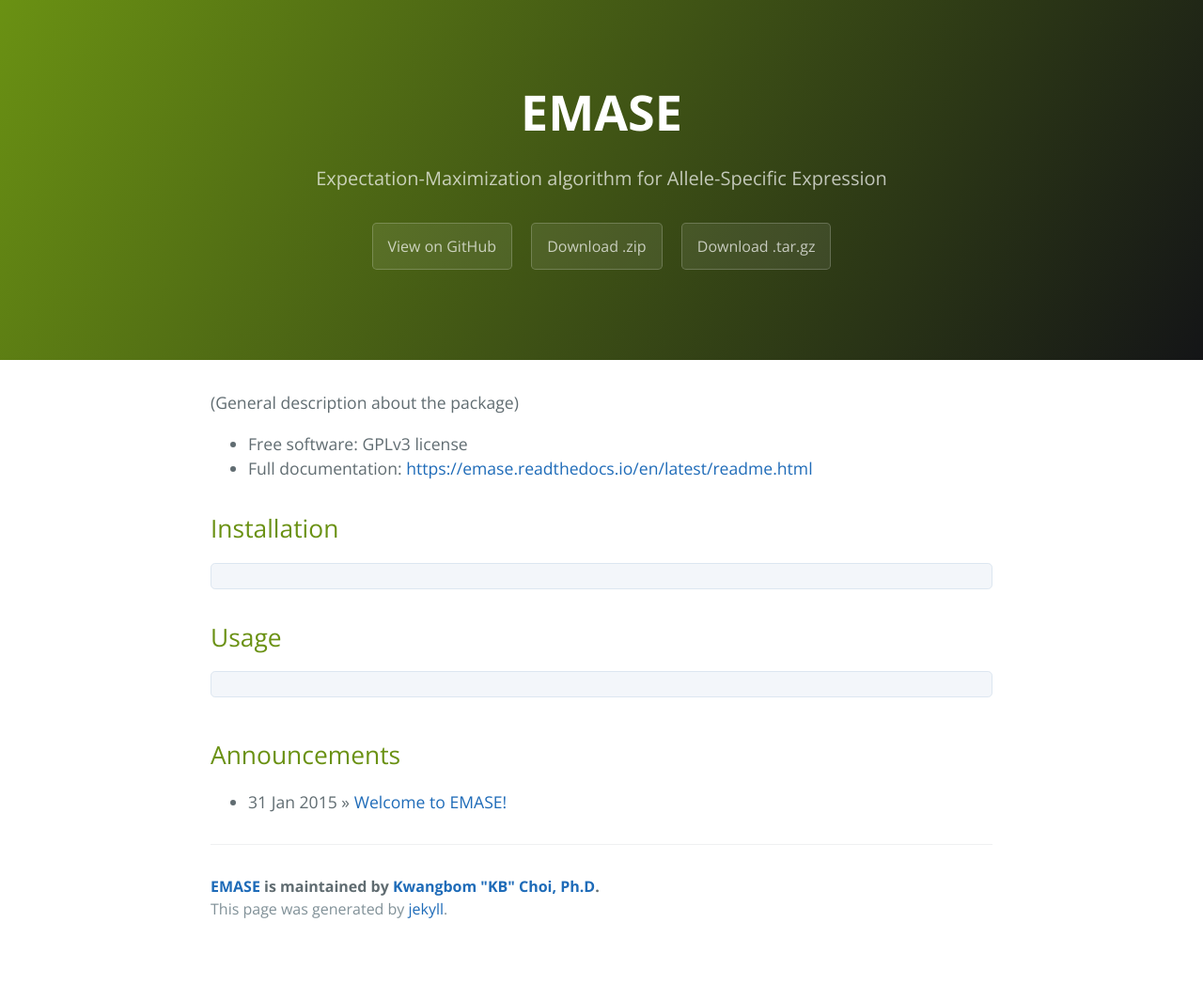
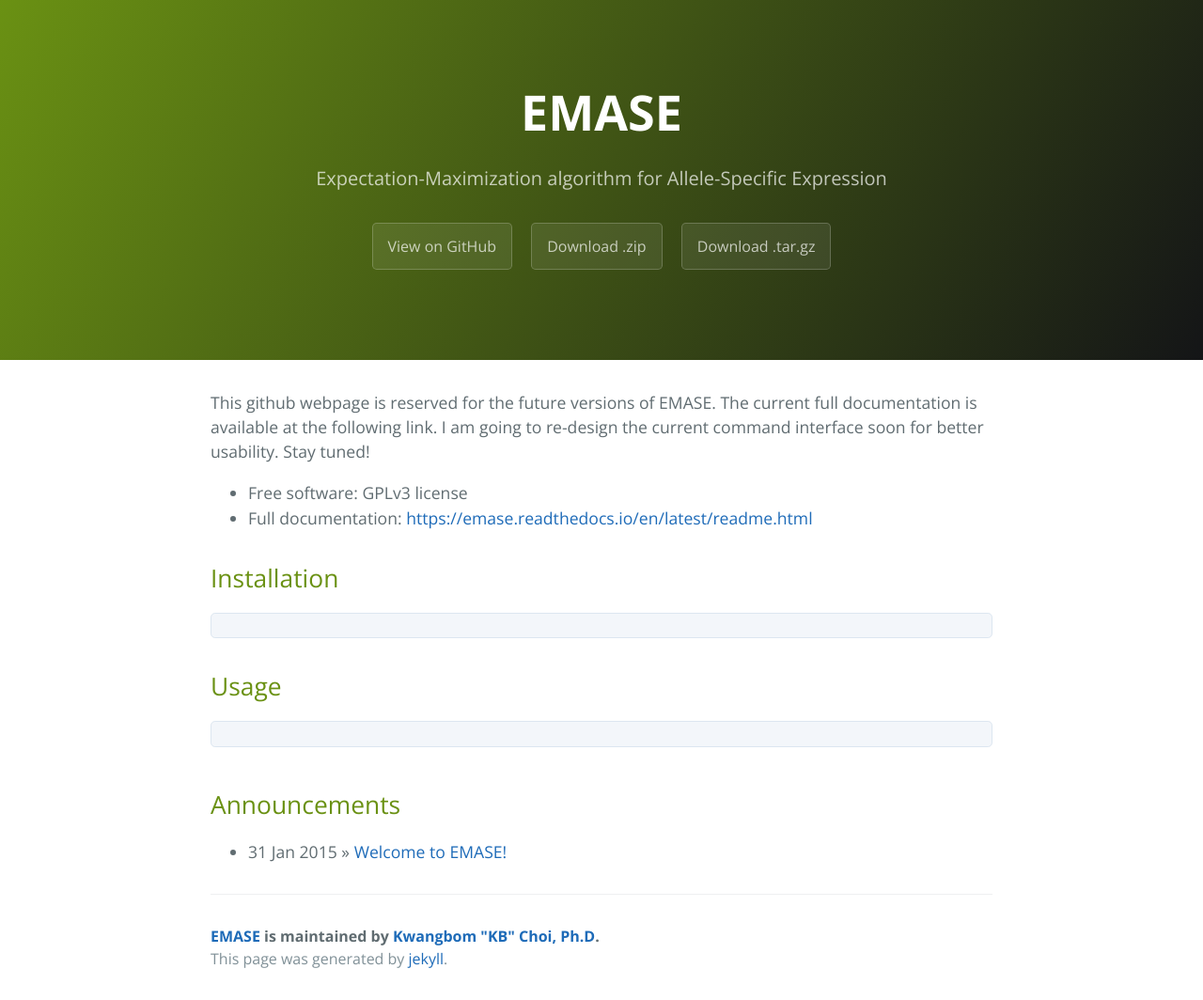
Before and after one commit to churchill-lab/emase, a Jekyll site: the page built from index.html, in a window 1280 px wide. Shown: the whole page at 94% size. Built offline with Jekyll 4.4.1, drawn with Linux system fonts in a browser that asks for light colours; the list of posts is cut into pages by our own code; before the commit the page ends 1011 px from its top, so only the background shows below that.

Commit message:
[kbchoi] Prepared github webpage.

```diff
--- a/index.html
+++ b/index.html
@@ -3,7 +3,7 @@
 title: {{ site.name }}
 ---
 
-<p>(General description about the package)</p>
+<p>This github webpage is reserved for the future versions of EMASE. The current full documentation is available at the following link. I am going to re-design the current command interface soon for better usability. Stay tuned!</p>
 
 <ul>
   <li>Free software: GPLv3 license</li>
```
